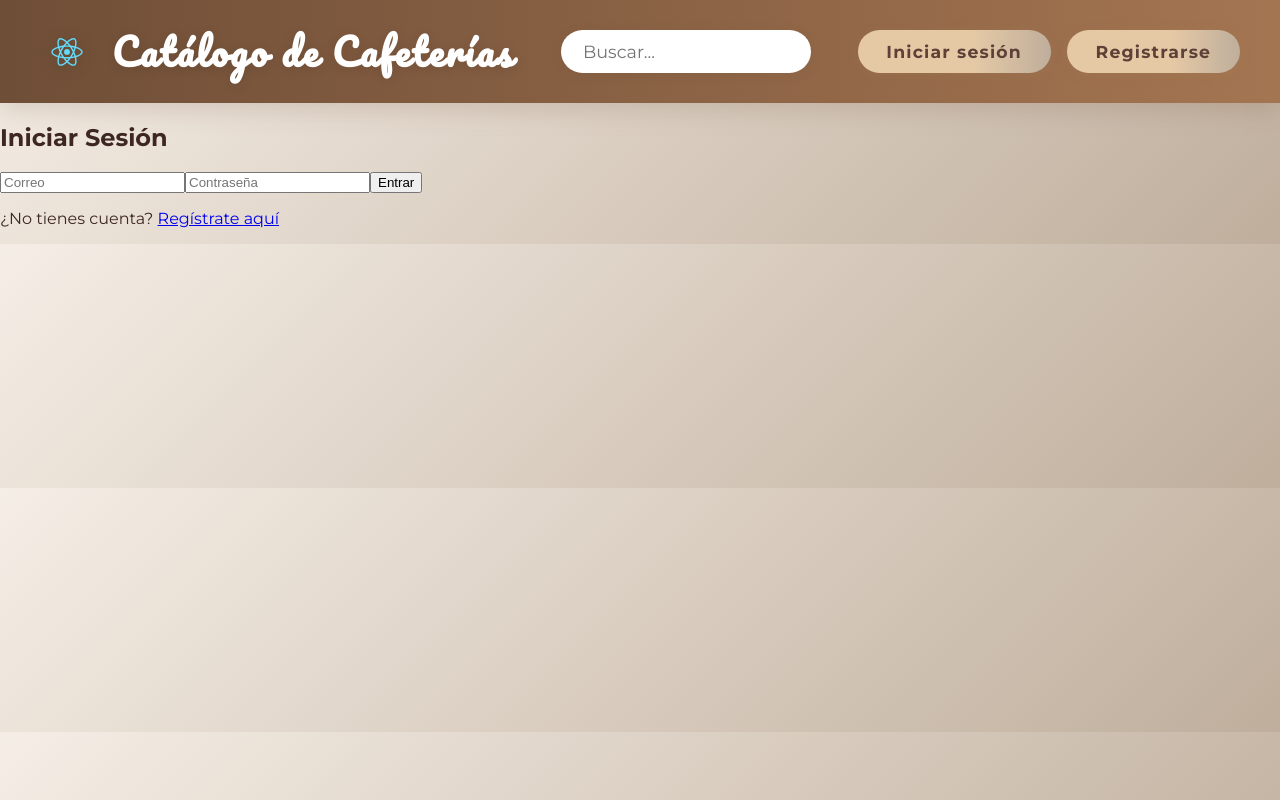
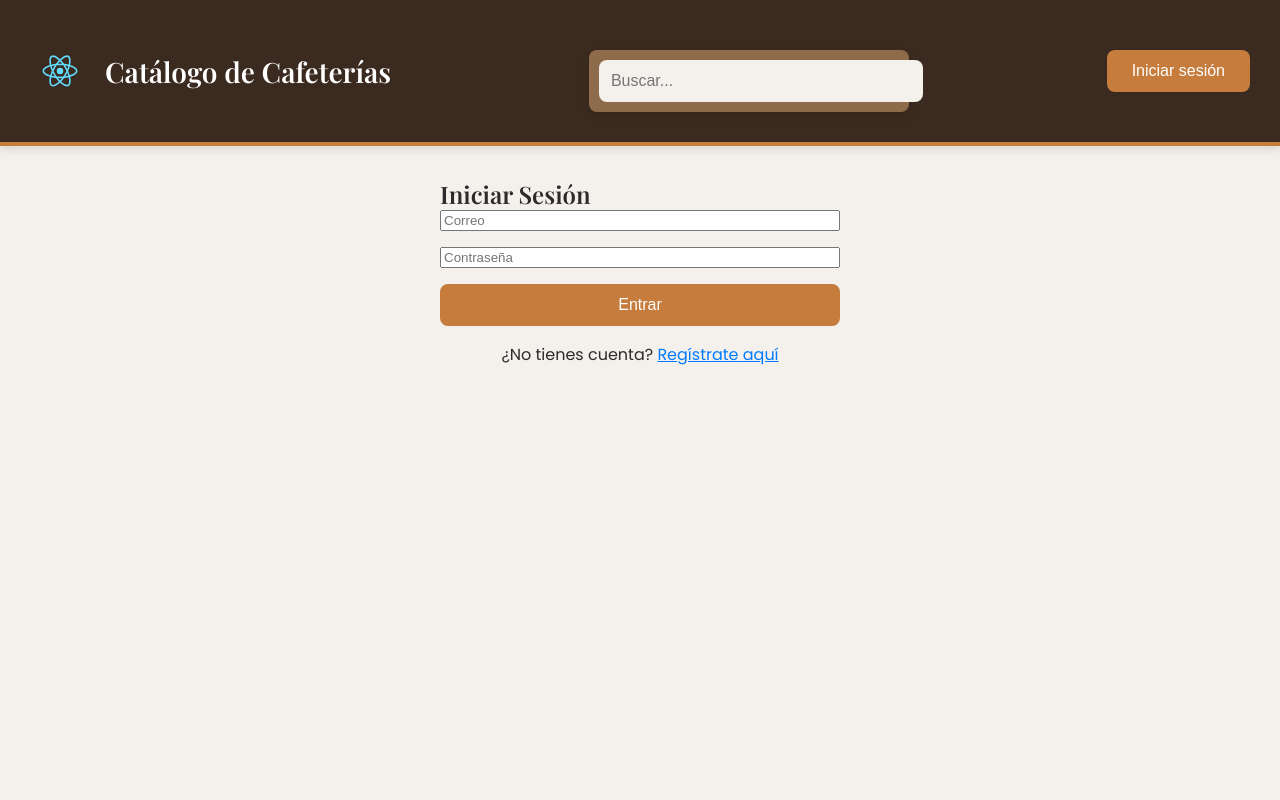
Before and after one commit to Valeria-Osu/practica, a React (Create React App) app: page /login in a window 1280 px wide. Built offline with nearby package versions, Linux system fonts and the light colour scheme.

Commit message:
Revert "quinto avance frontend"
This reverts commit ce427ada43fc2060d7352c004cd8268a5589285c.

```diff
--- a/src/App.js
+++ b/src/App.js
@@ -10,7 +10,7 @@ import MenuGestion from "./pages/MenuGestion";
 import CafeteriasAdmin from "./components/CafeteriasAdmin";
 import ModeracionAdmin from "./components/ModeracionAdmin";
 import Header from "./components/Header"; // Importa el Header
-import './styles/styles.css'; // Importando el archivo CSS con los estilos globales
+import './styles/styles.css'; // Importando el archivo CSS con los estilos
 
 function App() {
   const [searchQuery, setSearchQuery] = useState(""); // Define el estado para la búsqueda
--- a/src/components/Header.js
+++ b/src/components/Header.js
@@ -20,13 +20,10 @@ const Header = ({ searchQuery, setSearchQuery }) => {
         />
       </div>
 
-      {/* Contenedor de perfil y botones de autenticación */}
-      <div className="auth-buttons">
+      {/* Contenedor de perfil y botón de inicio de sesión */}
+      <div className="profile-container">
         <Link to="/login">
-          <button>Iniciar sesión</button>
-        </Link>
-        <Link to="/register">
-          <button>Registrarse</button>
+          <button className="login-button">Iniciar sesión</button>
         </Link>
       </div>
     </header>
--- a/src/index.js
+++ b/src/index.js
@@ -1,7 +1,6 @@
 import React from "react";
 import ReactDOM from "react-dom/client";
 import App from "./App";
-import './styles/styles.css'; // Importando el archivo CSS global
 
 const root = ReactDOM.createRoot(document.getElementById("root"));
 
--- a/src/pages/Login.js
+++ b/src/pages/Login.js
@@ -1,6 +1,5 @@
 import React, { useState } from "react";
 import { useNavigate, Link } from "react-router-dom";
-import '../styles/styles.css'; // Importando el archivo CSS con los estilos globales
 
 function Login() {
   const [email, setEmail] = useState("");
@@ -38,15 +37,14 @@ function Login() {
   };
 
   return (
-    <div className="login-container">
+    <div style={{ padding: "2rem", maxWidth: "400px", margin: "auto" }}>
       <h2>Iniciar Sesión</h2>
-      <form onSubmit={handleLogin} className="login-form">
+      <form onSubmit={handleLogin} style={{ display: "flex", flexDirection: "column", gap: "1rem" }}>
         <input
           type="email"
           placeholder="Correo"
           value={email}
           onChange={(e) => setEmail(e.target.value)}
-          className="input-field"
           required
         />
         <input
@@ -54,19 +52,18 @@ function Login() {
           placeholder="Contraseña"
           value={password}
           onChange={(e) => setPassword(e.target.value)}
-          className="input-field"
           required
         />
-        <button type="submit" className="submit-button">Entrar</button>
+        <button type="submit">Entrar</button>
       </form>
 
       {/* Error de login */}
-      {error && <p className="error-message">{error}</p>}
+      {error && <p style={{ color: "red", textAlign: "center" }}>{error}</p>}
 
       {/* Enlace a registro */}
-      <p className="register-link">
+      <p style={{ marginTop: "1rem", textAlign: "center" }}>
         ¿No tienes cuenta?{" "}
-        <Link to="/register" className="link">
+        <Link to="/register" style={{ color: "#007bff", textDecoration: "underline" }}>
           Regístrate aquí
         </Link>
       </p>
--- a/src/pages/MenuGestion.js
+++ b/src/pages/MenuGestion.js
@@ -1,6 +1,8 @@
 import React, { useState, useEffect } from "react";
 import { useParams, Link, useNavigate } from "react-router-dom";
-import '../styles/styles.css'; // Importando el archivo CSS con los estilos globales
+
+// Asume que las cafeterías y el menú se obtienen de una API backend
+import "../styles/styles.css";
 
 const MenuGestion = () => {
   const { id } = useParams();
@@ -146,21 +148,21 @@ const MenuGestion = () => {
   };
 
   return (
-    <div className="container">
+    <div style={{ padding: "2rem", maxWidth: "600px", margin: "auto", fontFamily: "sans-serif" }}>
       <h2>Gestión de Menú - {cafeteria.nombre}</h2>
-      {mensaje && <p className="message">{mensaje}</p>}
+      {mensaje && <p>{mensaje}</p>}
 
-      <ul className="menu-list">
+      <ul>
         {menu.map((item, index) => (
-          <li key={index} className="menu-item">
+          <li key={index} style={{ marginBottom: "0.5rem" }}>
             {item.nombre} - ${item.precio.toFixed(2)}
-            <button onClick={() => handleEditar(index)} className="btn">Editar</button>
-            <button onClick={() => handleEliminar(index)} className="btn btn-delete">Eliminar</button>
+            <button onClick={() => handleEditar(index)} style={btn}>Editar</button>
+            <button onClick={() => handleEliminar(index)} style={btnEliminar}>Eliminar</button>
           </li>
         ))}
       </ul>
 
-      <form onSubmit={editandoIndex !== null ? handleGuardarEdicion : handleAgregar} className="form">
+      <form onSubmit={editandoIndex !== null ? handleGuardarEdicion : handleAgregar} style={{ marginTop: "2rem" }}>
         <h4>{editandoIndex !== null ? "Editar producto" : "Agregar nuevo producto"}</h4>
         <label>
           Nombre:
@@ -170,11 +172,11 @@ const MenuGestion = () => {
             value={nuevoProducto.nombre}
             onChange={handleInputChange}
             required
-            className="input"
+            style={{ marginLeft: "0.5rem" }}
           />
         </label>
         <br />
-        <label>
+        <label style={{ marginTop: "1rem", display: "block" }}>
           Precio:
           <input
             type="number"
@@ -184,20 +186,45 @@ const MenuGestion = () => {
             required
             step="0.01"
             min="0"
-            className="input"
+            style={{ marginLeft: "0.5rem" }}
           />
         </label>
         <br />
-        <button type="submit" className="btn btn-primary">
+        <button type="submit" style={btnPrincipal}>
           {editandoIndex !== null ? "Guardar cambios" : "Agregar producto"}
         </button>
       </form>
 
-      <p>
-        <Link to={`/cafeteria/${cafeteria.id}`} className="link">← Volver a detalles</Link>
+      <p style={{ marginTop: "2rem" }}>
+        <Link to={`/cafeteria/${cafeteria.id}`}>← Volver a detalles</Link>
       </p>
     </div>
   );
 };
 
+const btn = {
+  marginLeft: "0.5rem",
+  padding: "0.2rem 0.5rem",
+  backgroundColor: "#ccc",
+  border: "none",
+  borderRadius: "4px",
+  cursor: "pointer",
+};
+
+const btnEliminar = {
+  ...btn,
+  backgroundColor: "#e57373",
+  color: "white",
+};
+
+const btnPrincipal = {
+  marginTop: "1rem",
+  padding: "0.5rem 1rem",
+  backgroundColor: "#6f4e37",
+  color: "white",
+  border: "none",
+  borderRadius: "6px",
+  cursor: "pointer",
+};
+
 export default MenuGestion;
--- a/src/pages/Register.js
+++ b/src/pages/Register.js
@@ -1,6 +1,5 @@
 import React, { useState } from "react";
 import { useNavigate, Link } from "react-router-dom";
-import '../styles/styles.css'; // Importando el archivo CSS con los estilos globales
 
 function Register() {
   const [email, setEmail] = useState(""); // Para almacenar el correo
@@ -20,18 +19,17 @@ function Register() {
   };
 
   return (
-    <div className="register-container">
+    <div style={{ padding: "2rem", maxWidth: "400px", margin: "auto" }}>
       <h2>Registro</h2>
 
       {/* Formulario de registro */}
-      <form onSubmit={handleRegister} className="register-form">
+      <form onSubmit={handleRegister} style={{ display: "flex", flexDirection: "column", gap: "1rem" }}>
         <input
           type="email"
           placeholder="Correo"
           value={email}
           onChange={(e) => setEmail(e.target.value)}
           required
-          className="input-field"
         />
         <input
           type="password"
@@ -39,16 +37,17 @@ function Register() {
           value={password}
           onChange={(e) => setPassword(e.target.value)}
           required
-          className="input-field"
         />
 
-        <button type="submit" className="btn btn-primary">Registrarse</button>
+        <button type="submit">Registrarse</button>
       </form>
 
       {/* Enlace para redirigir al Login si el usuario ya tiene cuenta */}
-      <p className="link-container">
+      <p style={{ marginTop: "1rem", textAlign: "center" }}>
         ¿Ya tienes cuenta?{" "}
-        <Link to="/login" className="link">Inicia sesión aquí</Link>
+        <Link to="/login" style={{ color: "#007bff", textDecoration: "underline" }}>
+          Inicia sesión aquí
+        </Link>
       </p>
     </div>
   );
--- a/src/styles/styles.css
+++ b/src/styles/styles.css
@@ -1,28 +1,45 @@
-/* Estilos generales */
-@import url('https://fonts.googleapis.com/css2?family=Montserrat:wght@400;700&family=Pacifico&display=swap');
+/* Incluir la fuente desde Google Fonts */
+@import url('https://fonts.googleapis.com/css2?family=Playfair+Display:wght@400;600&family=Poppins:wght@300;400;600&display=swap');
 
+/* Paleta de colores */
+:root {
+    --color-dark-brown: #3b2a1f; /* Color oscuro para fondos */
+    --color-medium-brown: #8e6c4b; /* Color de fondo medio */
+    --color-light-brown: #c67c3c; /* Color suave para botones y encabezados */
+    --color-cream: #f4f1ec; /* Fondo suave para secciones */
+    --color-white: #ffffff; /* Blanco */
+    --color-primary: #c67c3c; /* Color vibrante para elementos clave */
+    --color-dark: #2b2b2b; /* Texto oscuro */
+    --color-hover: #6f4e37; /* Color para hover */
+    --color-accent: #d9a36b; /* Color de acento para detalles */
+    --color-marron-claro: #9E7E54; /* Nuevo marrón más claro para botones */
+}
+
+/* Estilo general */
 body {
-  font-family: 'Montserrat', 'Roboto', Arial, sans-serif;
+    font-family: 'Poppins', sans-serif;
+    background-color: var(--color-cream);
     margin: 0;
     padding: 0;
-  background: linear-gradient(135deg, #f5eee6 0%, #bfae9c 100%);
-  color: #3e2723;
+    color: var(--color-dark);
+}
+
+h1, h2, h3 {
+    font-family: 'Playfair Display', serif;
+    font-weight: 600;
+    margin: 0;
 }
 
 /* Header */
 header {
-  background: linear-gradient(90deg, #6f4e37 0%, #a47551 100%);
-  color: white;
-  padding: 1.2rem 2.5rem 1.2rem 2.5rem;
+    background-color: var(--color-dark-brown);
+    color: var(--color-white);
+    padding: 30px;
     display: flex;
     justify-content: space-between;
     align-items: center;
-  /* Quitar esquinas redondas */
-  border-bottom-left-radius: 0;
-  border-bottom-right-radius: 0;
-  box-shadow: 0 8px 24px rgba(111, 78, 55, 0.18);
-  transition: background 0.3s;
-  font-family: 'Montserrat', 'Roboto', Arial, sans-serif;
+    border-bottom: 4px solid var(--color-primary);
+    box-shadow: 0 4px 8px rgba(0, 0, 0, 0.1);
 }
 
 header .logo {
@@ -32,284 +49,238 @@ header .logo {
 }
 
 header .logo img {
-  width: 54px;
-  height: auto;
-  margin-right: 18px;
-  filter: drop-shadow(0 2px 8px rgba(0,0,0,0.18));
-  transition: transform 0.2s;
-}
-header .logo img:hover {
-  transform: scale(1.12) rotate(-4deg);
+    width: 60px;
+    height: 60px;
+    margin-right: 15px;
 }
 
 header h1 {
-  font-family: 'Pacifico', cursive, 'Montserrat', sans-serif;
-  font-size: 2.3rem;
+    font-size: 28px;
+    font-weight: bold;
     margin: 0;
-  letter-spacing: 2.5px;
-  font-weight: 700;
-  text-shadow: 0 2px 12px rgba(0,0,0,0.10);
 }
 
-header .search-bar {
-  flex-grow: 1;
+header nav a {
+    color: var(--color-white);
+    text-decoration: none;
+    font-size: 20px;
+    margin-left: 25px;
+    text-transform: uppercase;
+}
+
+header nav a:hover {
+    color: var(--color-primary);
+    transition: color 0.3s ease;
+}
+
+/* Barra de búsqueda dentro de un panel */
+.search-bar {
+    position: relative;
+    width: 100%;
+    max-width: 300px;
+    margin-top: 20px;
+    background-color: var(--color-medium-brown);
+    border-radius: 8px;
+    padding: 10px;
+    box-shadow: 0 4px 8px rgba(0, 0, 0, 0.1);
+}
+
+.search-bar input {
+    width: 100%;
+    padding: 12px;
+    border-radius: 8px;
+    border: none;
+    font-size: 16px;
+    background-color: var(--color-cream);
+    color: var(--color-dark);
+}
+
+.search-bar input:focus {
+    outline: none;
+    box-shadow: 0 0 8px rgba(0, 0, 0, 0.2);
+}
+
+/* Texto de bienvenida */
+.welcome-text {
+    margin-top: 30px;
+    margin-left: 20px;
+    margin-right: 20px;
+    font-size: 20px;
+    font-weight: 400;
+    color: var(--color-dark);
     text-align: center;
 }
 
-header input[type="text"],
-header input[type="search"] {
-  padding: 0.7rem 1.4rem;
-  width: 60%;
-  border-radius: 22px;
-  border: none;
-  background: #fff;
-  color: #6f4e37;
-  font-size: 1.1rem;
-  font-family: 'Montserrat', 'Roboto', Arial, sans-serif;
-  box-shadow: 0 2px 12px rgba(111,78,55,0.10);
-  transition: box-shadow 0.2s;
-}
-header input[type="text"]:focus,
-header input[type="search"]:focus {
-  outline: 2px solid #a47551;
-  box-shadow: 0 4px 18px rgba(164,117,81,0.13);
+/* Barra de filtros dentro de un panel */
+.filter-panel {
+    background-color: var(--color-medium-brown);
+    padding: 20px;
+    border-radius: 12px;
+    margin-top: 30px;
+    box-shadow: 0 4px 10px rgba(0, 0, 0, 0.1);
 }
 
-header .auth-buttons {
-  display: flex;
-  gap: 1rem;
+/* Catálogo de cafeterías */
+.cafeteria-list {
+    display: grid;
+    grid-template-columns: repeat(2, 1fr); /* Dos columnas */
+    gap: 20px;
+    margin-top: 30px;
 }
 
-header .auth-buttons button {
-  background: linear-gradient(90deg, #e5c9a5 60%, #bfae9c 100%);
-  color: #5d4037;
-  padding: 0.7rem 1.8rem;
-  border: none;
-  border-radius: 22px;
-  cursor: pointer;
-  font-weight: 700;
-  font-size: 1.08rem;
-  letter-spacing: 1.2px;
-  font-family: 'Montserrat', 'Roboto', Arial, sans-serif;
-  box-shadow: 0 2px 12px rgba(175, 143, 102, 0.13);
-  transition: background 0.2s, transform 0.2s, color 0.2s;
-  outline: none;
-}
-header .auth-buttons button:hover {
-  background: linear-gradient(90deg, #bfae9c 60%, #e5c9a5 100%);
-  color: #3e2723;
-  transform: translateY(-2px) scale(1.06);
+.cafeteria-card {
+    background-color: var(--color-medium-brown);
+    color: var(--color-white);
+    padding: 20px;
+    border-radius: 10px;
+    box-shadow: 0 4px 12px rgba(0, 0, 0, 0.2);
+    transition: transform 0.3s ease, box-shadow 0.3s ease;
+    height: 100%;
+    display: flex;
+    flex-direction: column;
+    justify-content: space-between;
 }
 
-/* Panel de imagen */
-.panel-image {
-  /* Sin color de fondo ni esquinas redondas */
-  background: none;
-  text-align: center;
-  padding: 2.7rem 1rem 2.2rem 1rem;
-  margin: 0;
-  border-radius: 0;
-  box-shadow: none;
-  position: relative;
-  top: 0;
-  z-index: 1;
+.cafeteria-card img {
+    width: 100%;
+    height: 180px;
+    object-fit: cover;
+    border-radius: 8px;
+    margin-bottom: 15px;
 }
 
-.panel-image img {
-  width: 100%;
-  height: auto;
-  max-height: 380px;
-  border-radius: 18px;
-  box-shadow: 0 2px 18px rgba(111,78,55,0.10);
-  margin-top: 1.2rem;
+.cafeteria-card h3 {
+    font-size: 22px;
+    font-weight: bold;
+    margin-bottom: 10px;
+    color: var(--color-primary);
 }
 
-.panel-image h2 {
-  font-family: 'Montserrat', 'Roboto', Arial, sans-serif;
-  font-size: 2.3rem;
-  margin-top: 0.5rem;
-  color: #fff;
-  letter-spacing: 1.2px;
-  font-weight: 700;
+.cafeteria-card p {
+    font-size: 16px;
+    margin-bottom: 10px;
 }
 
-/* Barra de filtros */
-.filter-bar {
-  background: linear-gradient(90deg, #a47551 80%, #6f4e37 100%);
-  padding: 1.3rem 2.2rem;
-  display: flex;
-  justify-content: space-between;
-  align-items: center;
-  border-radius: 18px;
-  margin-bottom: 2.2rem;
-  box-shadow: 0 2px 14px rgba(111,78,55,0.08);
-  font-family: 'Montserrat', 'Roboto', Arial, sans-serif;
-}
-
-.filter-bar input,
-.filter-bar select {
-  padding: 0.7rem 1.1rem;
-  border-radius: 16px;
-  border: 1px solid #bfae9c;
-  width: 32%;
-  background: #fff;
-  color: #6f4e37;
-  font-size: 1.08rem;
-  font-family: 'Montserrat', 'Roboto', Arial, sans-serif;
-  transition: border 0.2s;
-}
-.filter-bar input:focus,
-.filter-bar select:focus {
-  border: 1.5px solid #a47551;
-  outline: none;
-}
-
-.filter-bar .filter-checkboxes {
-  display: flex;
-  gap: 1.2rem;
-}
-
-.filter-bar .filter-checkbox-label {
-  font-size: 1.08rem;
-  color: #fff;
-  font-family: 'Montserrat', 'Roboto', Arial, sans-serif;
-}
-
-.filter-bar .filter-button {
-  background: linear-gradient(90deg, #6f4e37 70%, #a47551 100%);
-  color: white;
-  border: none;
-  padding: 0.7rem 1.8rem;
-  border-radius: 22px;
-  cursor: pointer;
-  font-weight: 700;
-  font-size: 1.08rem;
-  font-family: 'Montserrat', 'Roboto', Arial, sans-serif;
-  box-shadow: 0 2px 12px rgba(111,78,55,0.13);
-  transition: background 0.2s, transform 0.2s;
-}
-.filter-bar .filter-button:hover {
-  background: linear-gradient(90deg, #a47551 70%, #6f4e37 100%);
-  transform: translateY(-2px) scale(1.06);
-}
-
-/* Cards de cafeterías */
-.card-container {
-  display: flex;
-  flex-wrap: wrap;
-  gap: 2rem;
-  justify-content: center;
-  margin-top: 2.5rem;
-}
-
-.card {
-  background: linear-gradient(120deg, #fff 80%, #f5eee6 100%);
-  padding: 1.4rem 1.1rem 1.7rem 1.1rem;
-  border-radius: 18px;
-  box-shadow: 0 4px 24px rgba(111,78,55,0.10);
-  width: 44%;
-  text-align: center;
-  transition: box-shadow 0.2s, transform 0.2s;
-  font-family: 'Montserrat', 'Roboto', Arial, sans-serif;
-}
-.card:hover {
-  box-shadow: 0 8px 32px rgba(164,117,81,0.13);
-  transform: translateY(-4px) scale(1.03);
-}
-
-.card img {
-  width: 100%;
-  height: auto;
-  border-radius: 14px;
-  box-shadow: 0 2px 14px rgba(111,78,55,0.09);
-}
-
-.card h3 {
-  font-size: 1.5rem;
-  margin-top: 1.1rem;
-  color: #6f4e37;
-  letter-spacing: 1px;
-  font-family: 'Montserrat', 'Roboto', Arial, sans-serif;
-  font-weight: 700;
-}
-
-.card p {
-  font-size: 1.08rem;
-  color: #5d4037;
-  margin-bottom: 1.1rem;
-  font-family: 'Montserrat', 'Roboto', Arial, sans-serif;
-}
-
-.card button {
-  background: linear-gradient(90deg, #6f4e37 70%, #a47551 100%);
-  color: white;
-  padding: 0.7rem 1.8rem;
-  border: none;
-  border-radius: 22px;
-  cursor: pointer;
-  font-weight: 700;
-  font-size: 1.08rem;
-  font-family: 'Montserrat', 'Roboto', Arial, sans-serif;
-  box-shadow: 0 2px 12px rgba(111,78,55,0.13);
-  transition: background 0.2s, transform 0.2s;
-}
-.card button:hover {
-  background: linear-gradient(90deg, #a47551 70%, #6f4e37 100%);
-  transform: translateY(-2px) scale(1.06);
+.cafeteria-card:hover {
+    transform: scale(1.05);
+    box-shadow: 0 10px 20px rgba(0, 0, 0, 0.3);
 }
 
 /* Paginación */
 .pagination {
     display: flex;
     justify-content: center;
-  gap: 1.2rem;
-  margin-top: 2.5rem;
+    align-items: center;
+    gap: 15px;
+    margin-top: 30px;
 }
 
 .pagination button {
-  background: linear-gradient(90deg, #6f4e37 70%, #a47551 100%);
-  color: white;
-  padding: 0.7rem 1.8rem;
+    background-color: var(--color-marron-claro);
+    color: var(--color-white);
     border: none;
-  border-radius: 22px;
+    padding: 12px 24px;
+    font-size: 18px;
+    border-radius: 8px;
     cursor: pointer;
-  font-weight: 700;
-  font-size: 1.08rem;
-  font-family: 'Montserrat', 'Roboto', Arial, sans-serif;
-  box-shadow: 0 2px 12px rgba(111,78,55,0.13);
-  transition: background 0.2s, transform 0.2s;
+    transition: background-color 0.3s ease, transform 0.3s ease;
 }
+
 .pagination button:hover {
-  background: linear-gradient(90deg, #a47551 70%, #6f4e37 100%);
-  transform: translateY(-2px) scale(1.06);
+    background-color: var(--color-hover);
+    transform: scale(1.1);
 }
 
 .pagination button:disabled {
-  background: #ccc;
-  color: #fff;
+    background-color: var(--color-brown-dark);
     cursor: not-allowed;
-  box-shadow: none;
 }
 
-/* Responsividad */
-@media screen and (max-width: 900px) {
-  .card-container {
-    flex-direction: column;
-    align-items: center;
+/* Recomendaciones */
+.recomendaciones {
+    background-color: var(--color-medium-brown);
+    padding: 20px;
+    border-radius: 8px;
+    margin-top: 30px;
+    box-shadow: 0 4px 10px rgba(0, 0, 0, 0.1);
 }
 
-  .filter-bar {
-    flex-direction: column;
-    gap: 1.2rem;
+.recomendaciones h3 {
+    font-size: 24px;
+    font-weight: bold;
+    color: var(--color-primary);
 }
 
-  header input[type="text"],
-  header input[type="search"] {
-    width: 90%;
+.recomendaciones p {
+    font-size: 16px;
+    line-height: 1.6;
 }
 
-  .auth-buttons {
-    flex-direction: column;
-    gap: 0.7rem;
+/* Footer */
+footer {
+    background-color: var(--color-dark-brown);
+    color: var(--color-white);
+    text-align: center;
+    padding: 15px;
+    position: fixed;
+    width: 100%;
+    bottom: 0;
+    font-size: 14px;
+}
+
+/* Botones de acción (Iniciar sesión, Aplicar filtros) */
+button {
+    background-color: var(--color-primary);
+    color: var(--color-white);
+    border: none;
+    padding: 12px 25px;
+    font-size: 16px;
+    border-radius: 8px;
+    cursor: pointer;
+    transition: background-color 0.3s ease, transform 0.3s ease;
+    width: 100%;
+}
+
+button:hover {
+    background-color: var(--color-hover);
+    transform: scale(1.05);
+}
+
+button:disabled {
+    background-color: var(--color-brown-dark);
+    cursor: not-allowed;
+}
+
+/* Estilos responsivos */
+@media (max-width: 768px) {
+    .cafeteria-list {
+        grid-template-columns: 1fr 1fr;
     }
 }
+
+@media (max-width: 480px) {
+    .cafeteria-list {
+        grid-template-columns: 1fr;
+    }
+
+    header h1 {
+        font-size: 22px;
+    }
+
+    .search-bar input,
+    .search-bar select {
+        width: 100%;
+        font-size: 14px;
+    }
+
+    .filter-panel input,
+    .filter-panel select {
+        width: 100%;
+        font-size: 14px;
+    }
+
+    .search-bar {
+        max-width: 250px;
+        margin-top: 20px;
+    }
+}
```
Also changed, not shown: src/pages/CafeteriaDetalles.js (+48 -16 lines), src/pages/Dashboard.js (+42 -60 lines), src/pages/Perfil.js (+3 -7 lines). Lines whose indentation alone changed are shown as unchanged.
